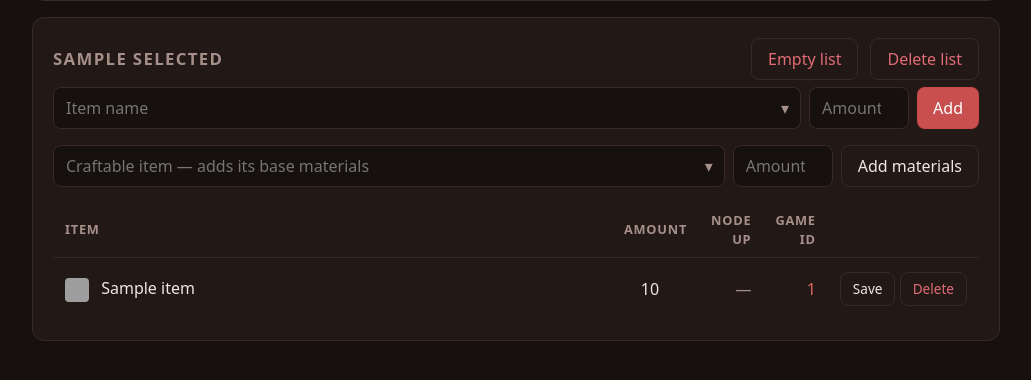
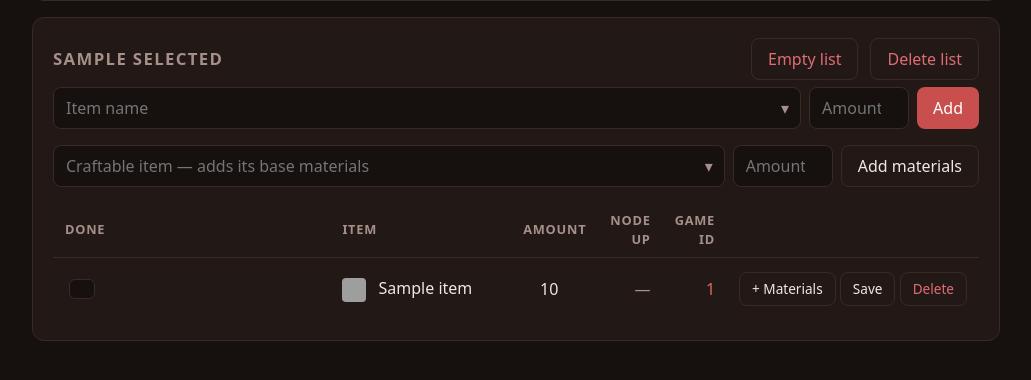
Before and after one commit to Wood-ruff/FF14GatherListBuilder, a Flask app: template templates/index.html in a window 1280 px wide. Shown: the part 268-648 px from the top of the page, without its empty margins (124-1155 px from the left). Run offline with Flask 3, Linux system fonts and the light colour scheme; the template is opened without the code that fills it: most values are stand-ins (such as "Sample title", 1, 10 or a date in 2020); grey boxes are pictures that could not be loaded.

Commit message:
minor qol adjusted sorting

```diff
--- a/lists.py
+++ b/lists.py
@@ -29,11 +29,24 @@ def get_list_names():
 
 
 def get_items(list_name):
-    """Return the items of the named list."""
+    """Return the items of the named list, craftable items first."""
     list_name = normalize_spaces(list_name)
     if not is_valid_list_name(list_name):
         return []
-    return storage.load_items(list_name)
+    items = storage.load_items(list_name)
+    return sorted(items, key=item_sort_group)
+
+
+CRYSTAL_GAME_IDS = range(2, 20)
+
+
+def item_sort_group(item):
+    """Group items for display: craftables first, then normal items, crystals last."""
+    if item.get("game_id") in CRYSTAL_GAME_IDS:
+        return 2
+    if item.get("craftable", False):
+        return 0
+    return 1
 
 
 def add_item(list_name, item_name, amount):
@@ -56,16 +69,20 @@ def new_item(items, item_name, amount):
     game_item = xivapi.fetch_item(item_name)
     game_id = None
     gathering = None
+    craftable = False
     if game_item:
         item_name = game_item["fields"]["Name"]
         game_id = game_item["row_id"]
         gathering = xivapi.fetch_gathering(game_id)
+        craftable = xivapi.fetch_recipe(item_name) is not None
     return {
         "id": next_item_id(items),
         "name": item_name,
         "amount": amount,
         "game_id": game_id,
         "gathering": gathering,
+        "craftable": craftable,
+        "done": False,
     }
 
 
@@ -87,6 +104,32 @@ def add_ingredients_of(list_name, item_name, amount, depth):
     crafts = math.ceil(amount / recipe["yields"])
     for ingredient in recipe["ingredients"]:
         add_ingredients_of(list_name, ingredient["name"], ingredient["amount"] * crafts, depth + 1)
+
+
+def add_materials_for(list_name, item_id):
+    """Add the base materials for one list item, scaled by its current amount."""
+    list_name = normalize_spaces(list_name)
+    if not is_valid_list_name(list_name):
+        return
+    items = storage.load_items(list_name)
+    item = find_item_by_id(items, item_id)
+    if not item:
+        return
+    if xivapi.fetch_recipe(item["name"]):
+        add_crafted_item(list_name, item["name"], item["amount"])
+
+
+def set_done(list_name, item_id, done):
+    """Mark one item in the named list as done or not done."""
+    list_name = normalize_spaces(list_name)
+    if not is_valid_list_name(list_name):
+        return
+    items = storage.load_items(list_name)
+    item = find_item_by_id(items, item_id)
+    if not item:
+        return
+    item["done"] = done
+    storage.save_items(list_name, items)
 
 
 def update_item(list_name, item_id, amount):
--- a/routes.py
+++ b/routes.py
@@ -201,6 +201,31 @@ def craft_item():
     return redirect(url_for("routes.show_list", list=list_name))
 
 
+@routes.post("/add-materials")
+def add_materials():
+    """Add the base materials for one list item, then show the list again."""
+    list_name = request.form.get("list", "").strip()
+    item_id = request.form.get("id", "").strip()
+
+    if list_name and item_id.isdigit():
+        lists.add_materials_for(list_name, int(item_id))
+
+    return redirect(url_for("routes.show_list", list=list_name))
+
+
+@routes.post("/toggle-done")
+def toggle_done():
+    """Mark one list item as done or not done."""
+    list_name = request.form.get("list", "").strip()
+    item_id = request.form.get("id", "").strip()
+    done = request.form.get("done") == "1"
+
+    if list_name and item_id.isdigit():
+        lists.set_done(list_name, int(item_id), done)
+
+    return ("", 204)
+
+
 @routes.post("/update")
 def update_item():
     """Change one item's amount, then show the list again."""
--- /dev/null
+++ b/static/done.js
@@ -0,0 +1,15 @@
+function setupDoneToggle(box) {
+  box.addEventListener("change", function () {
+    box.closest("tr").classList.toggle("done", box.checked);
+    const body = new URLSearchParams();
+    body.set("list", box.dataset.list);
+    body.set("id", box.dataset.id);
+    body.set("done", box.checked ? "1" : "0");
+    fetch("/toggle-done", { method: "POST", body: body, keepalive: true })
+      .catch(function () {});
+  });
+}
+
+for (const box of document.querySelectorAll(".done-toggle")) {
+  setupDoneToggle(box);
+}
--- a/static/style.css
+++ b/static/style.css
@@ -321,6 +321,49 @@ button.danger:hover {
   cursor: pointer;
 }
 
+.done-toggle {
+  appearance: none;
+  width: 20px;
+  height: 20px;
+  border: 1px solid var(--border);
+  border-radius: 6px;
+  background: var(--bg);
+  cursor: pointer;
+  display: inline-grid;
+  place-content: center;
+  transition: border-color 0.2s ease, background 0.2s ease, box-shadow 0.2s ease;
+}
+
+.done-toggle::before {
+  content: "✓";
+  font-size: 13px;
+  line-height: 1;
+  color: transparent;
+  transition: color 0.2s ease;
+}
+
+.done-toggle:hover {
+  border-color: #c9a227;
+}
+
+.done-toggle:checked {
+  background: #33280f;
+  border-color: #c9a227;
+  box-shadow: 0 0 10px rgba(201, 162, 39, 0.45);
+}
+
+.done-toggle:checked::before {
+  color: #eccf6e;
+}
+
+tr.done td {
+  color: var(--text-muted);
+}
+
+tr.done .copy-name {
+  text-decoration: line-through;
+}
+
 .job-entry {
   white-space: nowrap;
   margin-right: 8px;
--- a/templates/index.html
+++ b/templates/index.html
@@ -45,6 +45,7 @@
       <table>
         <thead>
           <tr>
+            <th>{{ t("header_done") }}</th>
             <th>{{ t("header_item") }}</th>
             <th class="num">{{ t("header_amount") }}</th>
             <th class="num">{{ t("header_node") }}</th>
@@ -54,7 +55,11 @@
         </thead>
         <tbody>
           {% for item in items %}
-          <tr>
+          <tr class="{% if item.done %}done{% endif %}">
+            <td>
+              <input type="checkbox" class="done-toggle" data-list="{{ selected }}" data-id="{{ item.id }}"
+                     {% if item.done %}checked{% endif %} title="{{ t('done_tooltip') }}">
+            </td>
             <td>
               {% if item.game_id %}<img class="icon" src="/icons/{{ item.game_id }}" alt="">{% endif %}
               <span class="copy-name" data-name="{{ item.name }}" title="{{ t('copy_tooltip') }}">{{ item.name }}</span>
@@ -78,6 +83,9 @@
               {% endif %}
             </td>
             <td class="actions">
+              {% if item.craftable %}
+              <button form="mats-{{ item.id }}" class="secondary" title="{{ t('row_add_materials_title') }}">{{ t("row_add_materials") }}</button>
+              {% endif %}
               <button form="edit-{{ item.id }}" class="secondary">{{ t("save") }}</button>
               <button form="delete-{{ item.id }}" class="danger">{{ t("delete") }}</button>
             </td>
@@ -95,6 +103,10 @@
         <input type="hidden" name="list" value="{{ selected }}">
         <input type="hidden" name="id" value="{{ item.id }}">
       </form>
+      <form id="mats-{{ item.id }}" method="post" action="/add-materials">
+        <input type="hidden" name="list" value="{{ selected }}">
+        <input type="hidden" name="id" value="{{ item.id }}">
+      </form>
       {% endfor %}
       {% else %}
       <p class="muted">{{ t("empty_hint") }}</p>
@@ -105,4 +117,5 @@
 
 {% block scripts %}
 <script>window.reloadWhenAddsFinish = true;</script>
+<script src="{{ url_for('static', filename='done.js') }}"></script>
 {% endblock %}
--- a/translations/de.json
+++ b/translations/de.json
@@ -24,6 +24,8 @@
   "craft_placeholder": "Herstellbares Item — fügt die Materialien hinzu",
   "add_materials": "Materialien hinzufügen",
   "empty_hint": "Diese Liste ist leer — füge oben das erste Item hinzu.",
+  "header_done": "Erledigt",
+  "done_tooltip": "Als erledigt markieren",
   "header_item": "Item",
   "header_amount": "Menge",
   "header_node": "Vorkommen",
@@ -34,6 +36,8 @@
   "header_stars": "Sterne",
   "header_scrips": "Scrips",
   "header_position": "Position",
+  "row_add_materials": "+ Materialien",
+  "row_add_materials_title": "Die Materialien dieses Items zur Liste hinzufügen",
   "save": "Speichern",
   "delete": "Löschen",
   "copy_tooltip": "Itemnamen kopieren — im Spielchat einfügen und Tab drücken für einen Link",
--- a/translations/en.json
+++ b/translations/en.json
@@ -24,6 +24,8 @@
   "craft_placeholder": "Craftable item — adds its base materials",
   "add_materials": "Add materials",
   "empty_hint": "This list is empty — add your first item above.",
+  "header_done": "Done",
+  "done_tooltip": "Mark as done",
   "header_item": "Item",
   "header_amount": "Amount",
   "header_node": "Node up",
@@ -34,6 +36,8 @@
   "header_stars": "Stars",
   "header_scrips": "Scrips",
   "header_position": "Position",
+  "row_add_materials": "+ Materials",
+  "row_add_materials_title": "Add this item's base materials to the list",
   "save": "Save",
   "delete": "Delete",
   "copy_tooltip": "Copy item name — paste in the game chat and press Tab to make a link",
```
Also changed, not shown: tests/test_lists.py (+63 -9 lines), tests/test_routes.py (+37 -0 lines).
